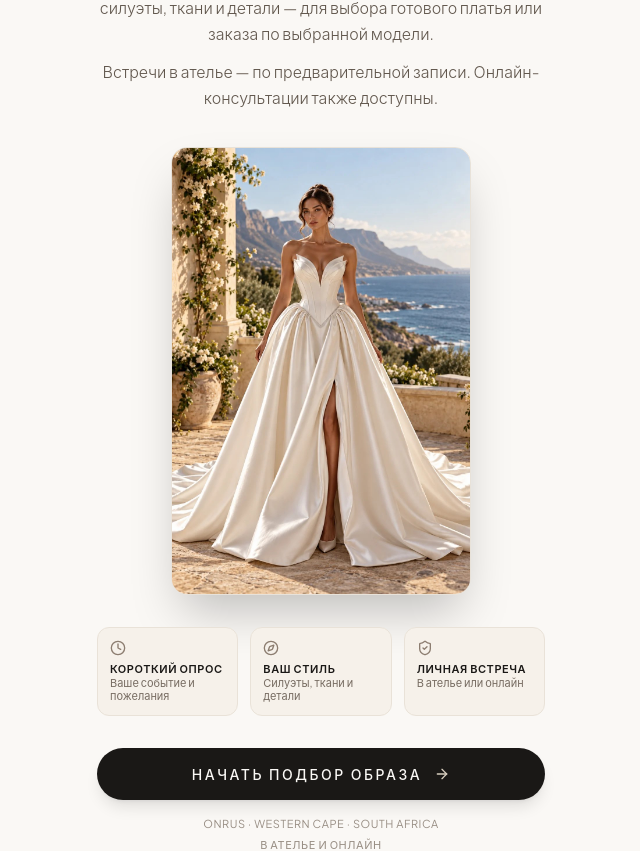
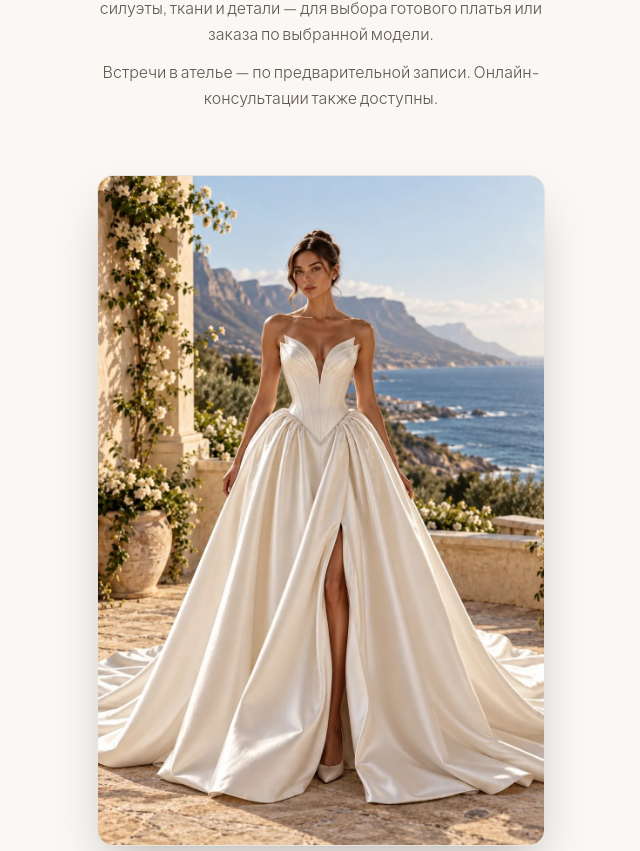
Before and after one commit to VozzhovaN/margo-atelier1, a React (Vite) app: page / in a window 1280 px wide. Shown: the part 511-1362 px from the top of the page, without its empty margins (319-959 px from the left). Built offline with nearby package versions, Linux system fonts and the light colour scheme.

Commit message:
увеличение изображения

```diff
--- a/src/App.tsx
+++ b/src/App.tsx
@@ -267,7 +267,7 @@ export default function App() {
       <main
         className={`flex-1 w-full flex flex-col items-center justify-start min-h-0 ${
           isWelcomeScreen
-            ? 'pb-0 overflow-hidden sm:overflow-visible sm:pb-12'
+            ? 'pb-0 overflow-y-auto sm:overflow-visible sm:pb-12'
             : isDateScreen ||
                 isBudgetScreen ||
                 isSilhouetteScreen ||
--- a/src/components/WelcomeView.tsx
+++ b/src/components/WelcomeView.tsx
@@ -50,7 +50,7 @@ export const WelcomeView: React.FC<WelcomeViewProps> = ({ onStart, lang }) => {
         variants={staggerContainer(0.04, 0.02)}
         initial="initial"
         animate="animate"
-        className="w-full max-w-xl mx-auto px-3 sm:px-4 py-1 sm:py-10 flex flex-col items-center text-center h-full min-h-0 sm:h-auto sm:min-h-0 overflow-hidden sm:overflow-visible justify-between gap-1 sm:gap-0"
+        className="w-full max-w-xl mx-auto px-3 sm:px-4 py-1 sm:py-10 flex flex-col items-center text-center h-full min-h-0 sm:h-auto sm:min-h-0 overflow-y-auto sm:overflow-visible justify-between gap-1 sm:gap-0"
       >
         <div className="w-full flex flex-col items-center shrink-0">
           <motion.div
@@ -78,11 +78,11 @@ export const WelcomeView: React.FC<WelcomeViewProps> = ({ onStart, lang }) => {
           </motion.div>
         </div>
 
-        <motion.div variants={microFadeUp} className="mx-auto my-1 sm:mb-8 w-full max-w-md shrink-0 flex justify-center">
+        <motion.div variants={microFadeUp} className="mx-auto my-1 sm:my-8 w-full max-w-md shrink-0">
           <img
             src={welcomeHeroImg}
             alt="MARGO Bridal & Special Occasion"
-            className="block h-auto w-auto max-w-full max-h-[min(36vh,300px)] sm:max-h-[min(56vh,640px)] object-contain object-center rounded-lg sm:rounded-2xl shadow-lg sm:shadow-2xl border border-[#E8E2D9] bg-[#F3EEE6]"
+            className="block w-full h-auto object-contain object-center rounded-lg sm:rounded-2xl shadow-lg sm:shadow-2xl border border-[#E8E2D9] bg-[#F3EEE6]"
           />
         </motion.div>
 
```
